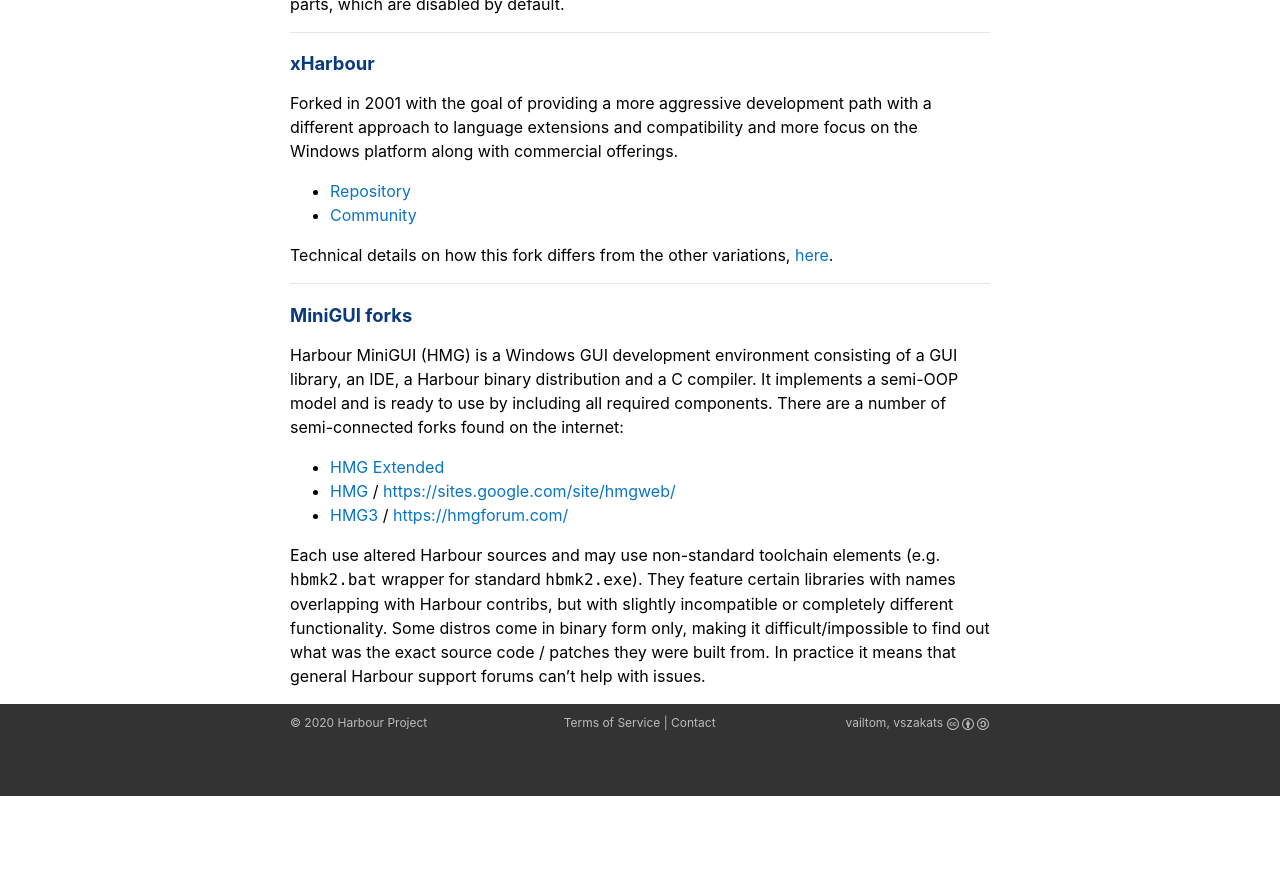
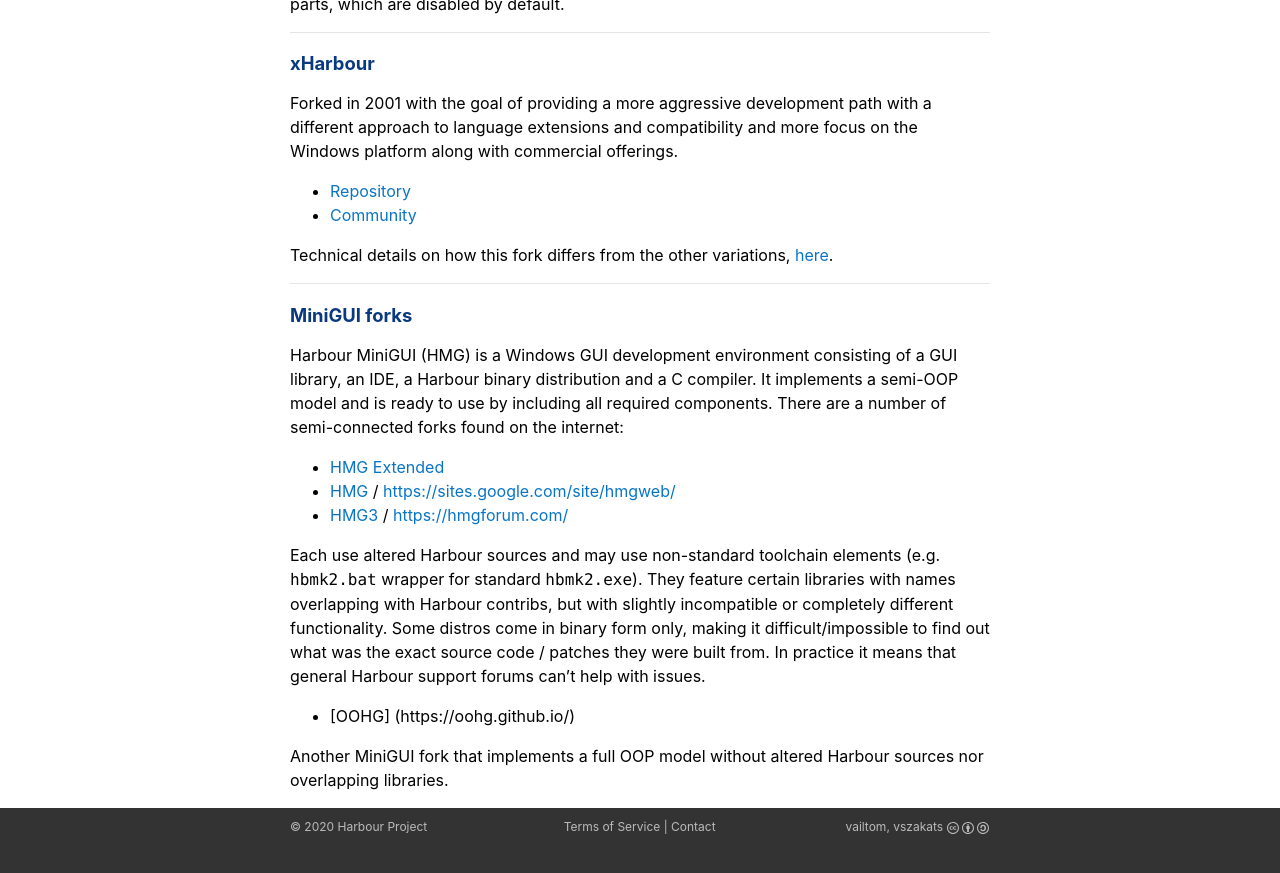
Before and after one commit to harbour/harbour.github.io, a Jekyll site: the page built from forks.md, in a window 1280 px wide and 900 px high, scrolled down 756 px. Shown: the top 873 px of the window. Built offline with Jekyll 4.4.1, drawn with Linux system fonts in a browser that asks for light colours; before the commit the page ends 1552 px from its top, so only the background shows below that.

Commit message:
add reference to OOHG project

```diff
--- a/forks.md
+++ b/forks.md
@@ -71,4 +71,9 @@ binary form only, making it difficult/impossible to find out what was the exact
 source code / patches they were built from. In practice it means that general
 Harbour support forums can't help with issues.
 
+* [OOHG] (https://oohg.github.io/)
+
+Another MiniGUI fork that implements a full OOP model without altered Harbour
+sources nor overlapping libraries.
+
 </div>
```
